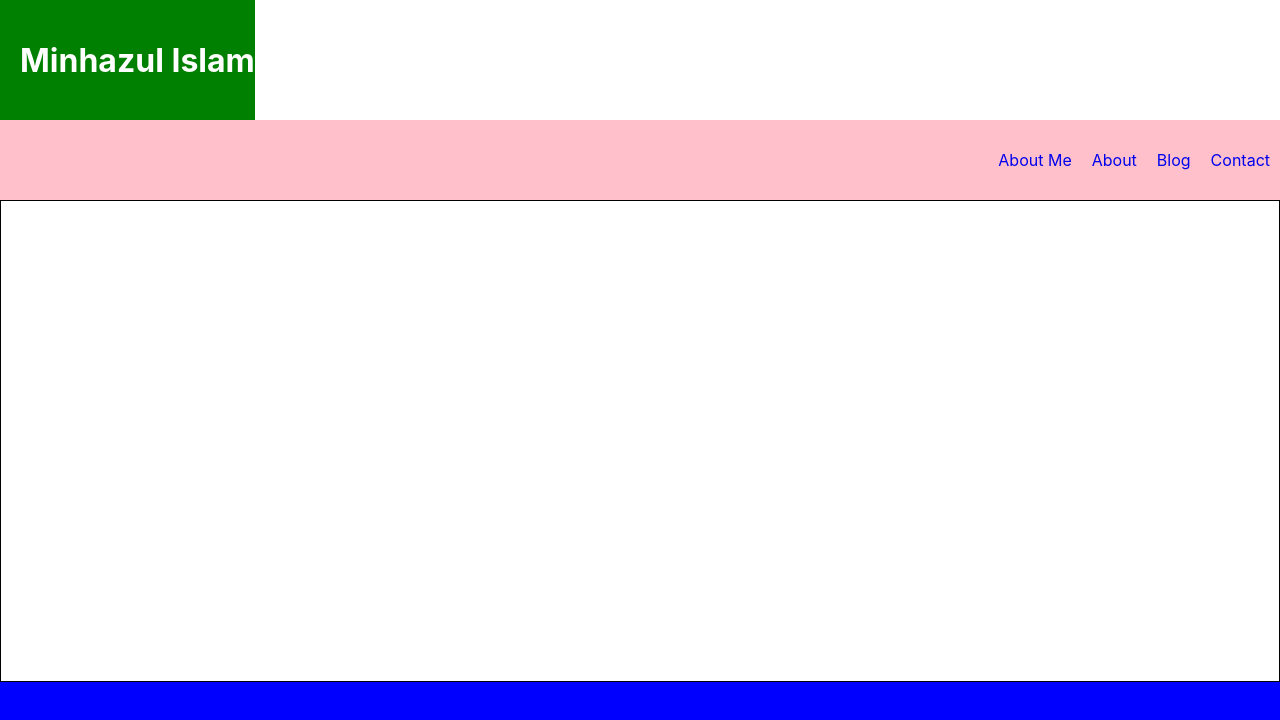
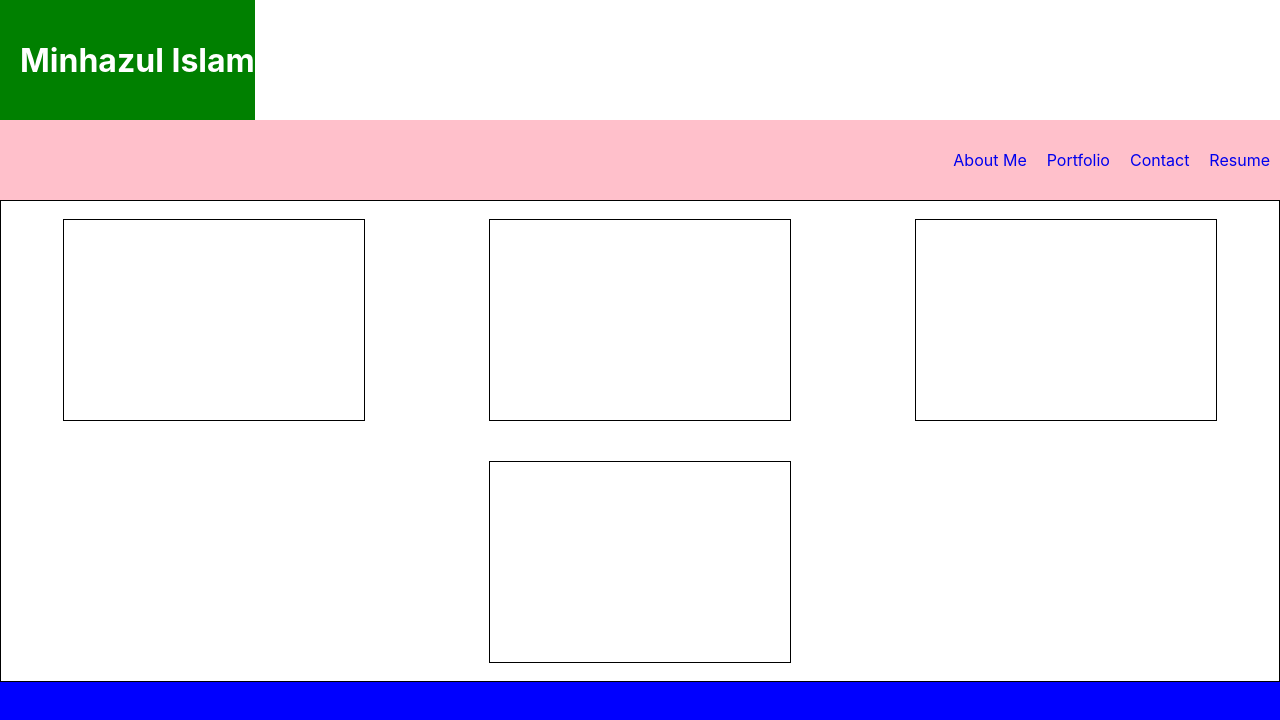
Before and after one commit to Tomal1/portfolio, a React (Create React App) app: page / in a window 1280 px wide. Shown: the top 720 px of the page. Built offline with nearby package versions, Linux system fonts and the light colour scheme.

Commit message:
portfolio section now has now has 4 boxes

```diff
--- a/src/components/Navigation/index.js
+++ b/src/components/Navigation/index.js
@@ -15,20 +15,20 @@ function Navigation({ currentPage, handlePageChange }) {
 
       <li className="nav-item">
         <a href="#Portfolio" onClick={() => handlePageChange("Portfolio")} className={currentPage === "Portfolio" ? 'nav-link active' : 'nav-link'}>
-          About
+          Portfolio
         </a>
       </li>
 
       <li className="nav-item">
         <a href="#Contact" onClick={() => handlePageChange("Contact")} className={currentPage === "Contact" ? 'nav-link active' : 'nav-link'}>
-          Blog
+        Contact
         </a>
       </li>
 
       <li className="nav-item">
         <a
           href="#Resume" onClick={() => handlePageChange("Resume")} className={currentPage === "Resume" ? 'nav-link active' : 'nav-link'}>
-          Contact
+          Resume
         </a>
       </li>
 
--- /dev/null
+++ b/src/components/Pages/Portfolio/index.js
@@ -0,0 +1,15 @@
+import React from "react";
+import "./portfolio.css";
+
+const Portfolio = () => {
+    return(
+        <div className="tumbnailCon">
+            <div className="tumbnails"></div>
+            <div className="tumbnails"></div>
+            <div className="tumbnails"></div>
+            <div className="tumbnails"></div>
+        </div>
+    )
+}
+
+export default Portfolio;
--- /dev/null
+++ b/src/components/Pages/Portfolio/portfolio.css
@@ -0,0 +1,16 @@
+.tumbnailCon{
+    display: flex;
+    justify-content: space-around;
+    flex-wrap: wrap;
+}
+.tumbnails{
+    margin:20px;
+    border: 1px solid black;
+    height:200px;
+    width: 300px;
+}
+
+.tumbnails:hover{
+    scale:1.025;
+    transition:1s;
+}
--- a/src/components/Project/index.js
+++ b/src/components/Project/index.js
@@ -1,11 +1,12 @@
 
 import React from "react";
 import "./project.css"
+import Portfolio from "../Pages/Portfolio"
 
 const Project = () => {
     return(
         <div className="contentCon">
-
+            <Portfolio/>
         </div>
     )
 }
--- a/src/components/Project/project.css
+++ b/src/components/Project/project.css
@@ -1,4 +1,7 @@
 .contentCon{
+    display: flex;
+    align-items: center;
+    justify-content: center;
     border: 1px solid black;
     height: 60vh;
 }
```
